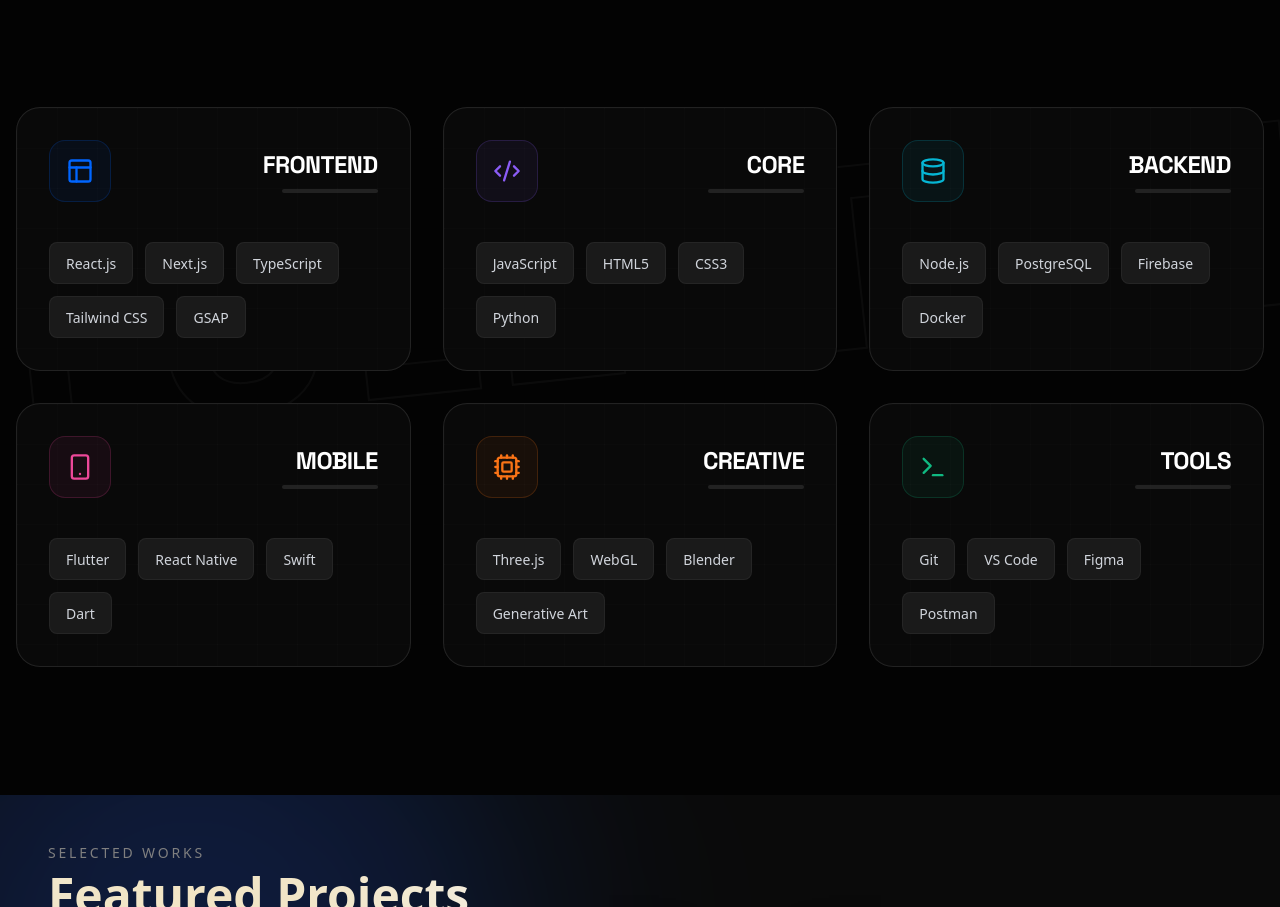
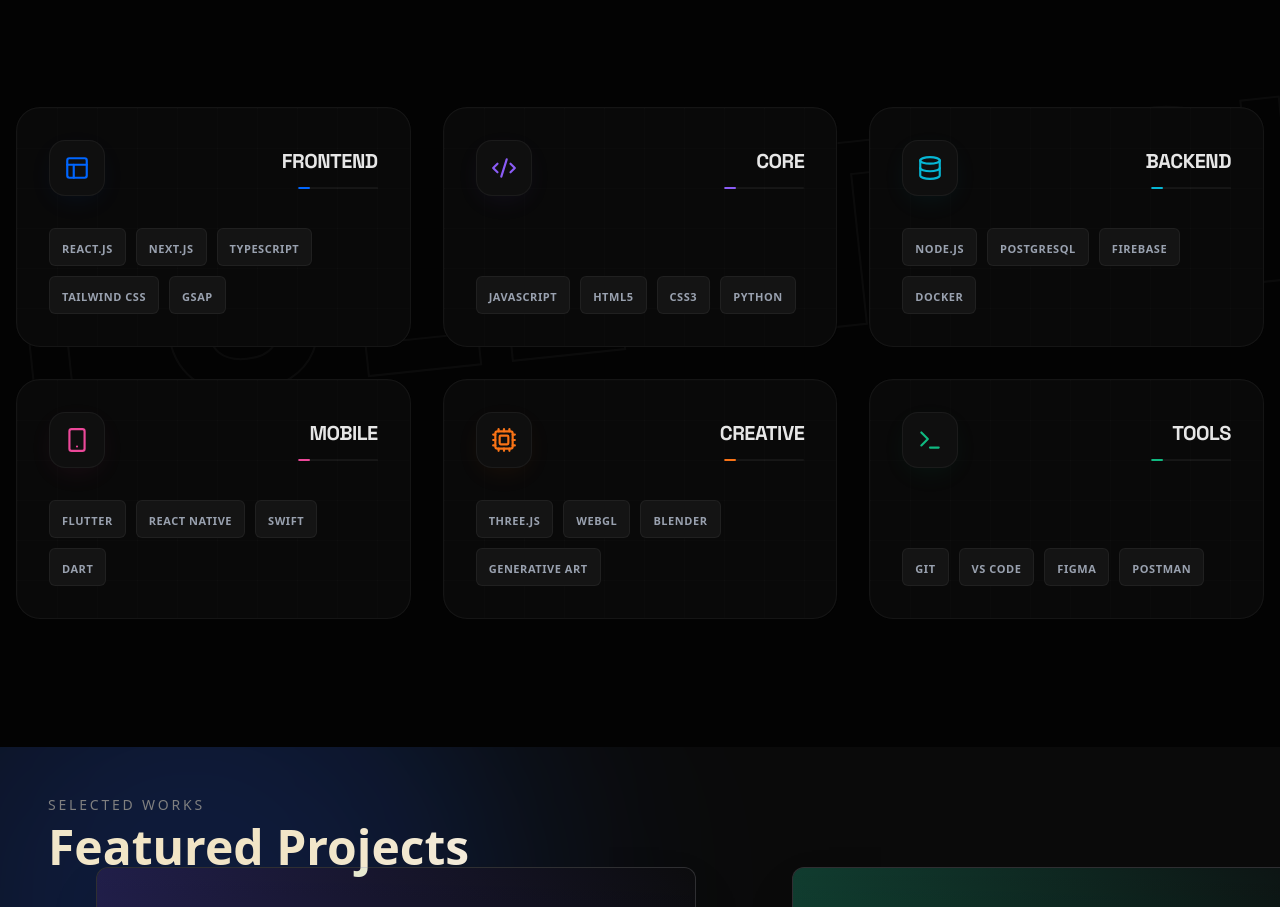
Before and after one commit to zouhair1tabeg/Portfolio-v2, a Next.js app: page / in a window 1280 px wide. Shown: the part 1851-2758 px from the top of the page. Built offline with nearby package versions, Linux system fonts and the light colour scheme.

Commit message:
style(skills): enhance 3d interactivity with glare effect and refined physics

```diff
--- a/src/components/sections/Skills.tsx
+++ b/src/components/sections/Skills.tsx
@@ -126,7 +126,7 @@
                     </div>
                     <h2 ref={titleRef} className="text-6xl md:text-8xl font-black tracking-tighter uppercase overflow-hidden" aria-label={titleText} style={{ fontFamily: "'Space Grotesk', sans-serif" }}>
                         {titleText.split("").map((char, i) => (
-                            <span key={i} className="char inline-block">{char}</span>
+                            <span key={i} className="char inline-block">{char === " " ? "\u00A0" : char}</span>
                         ))}
                     </h2>
                 </div>
@@ -143,26 +143,26 @@
     );
 }
 
-// ---- Sub Components ----
-
-// 3D Tilt Card with GSAP Parallax
+// 3D Tilt Card with GSAP Parallax & Glare
 function TiltCard({ category }: { category: any }) {
-    // We use Framer Motion for simple springs, but stick to the "gsap.quickTo" feel manually or via ref
     const cardRef = useRef<HTMLDivElement>(null);
-    const contentRef = useRef<HTMLDivElement>(null);
     const [hover, setHover] = useState(false);
 
     const x = useMotionValue(0);
     const y = useMotionValue(0);
 
-    const rotateX = useTransform(y, [-100, 100], [10, -10]);
-    const rotateY = useTransform(x, [-100, 100], [-10, 10]);
+    // Smoother, subtler rotation for "Heavy Premium" feel
+    const rotateX = useTransform(y, [-100, 100], [5, -5]);
+    const rotateY = useTransform(x, [-100, 100], [-5, 5]);
+
+    // Glare position (moves opposite to mouse)
+    const glareX = useTransform(x, [-100, 100], [100, 0]);
+    const glareY = useTransform(y, [-100, 100], [100, 0]);
 
     const handleMouseMove = (e: React.MouseEvent<HTMLDivElement>) => {
         if (!cardRef.current) return;
         const rect = cardRef.current.getBoundingClientRect();
 
-        // Center-based coordinates
         const offsetX = e.clientX - rect.left - rect.width / 2;
         const offsetY = e.clientY - rect.top - rect.height / 2;
 
@@ -179,7 +179,7 @@
     return (
         <motion.div
             ref={cardRef}
-            className="tilt-card relative group touch-none"
+            className="tilt-card relative group touch-none h-full"
             style={{
                 rotateX: rotateX,
                 rotateY: rotateY,
@@ -191,7 +191,7 @@
             onMouseLeave={handleMouseLeave}
         >
             {/* Card Container */}
-            <div className="relative h-full bg-[#0A0A0A]/90 border border-white/10 rounded-3xl p-8 overflow-hidden backdrop-blur-sm transition-colors duration-500 group-hover:border-white/20">
+            <div className="relative h-full bg-[#0A0A0A]/90 border border-white/5 rounded-3xl p-8 overflow-hidden backdrop-blur-md transition-colors duration-500 group-hover:border-white/20 group-hover:bg-[#0A0A0A]">
 
                 {/* 4. Connectivity Lines Background (SVG) */}
                 <div className="absolute inset-0 z-0 opacity-20 pointer-events-none">
@@ -200,15 +200,14 @@
                             <path d="M 40 0 L 0 0 0 40" fill="none" stroke="white" strokeWidth="0.5" opacity="0.3" />
                         </pattern>
                         <rect width="100%" height="100%" fill={`url(#grid-${category.id})`} />
-                        {/* Lit path on hover */}
                         <motion.path
                             d="M 0 40 Q 150 40 300 200"
                             stroke={category.color}
-                            strokeWidth="2"
+                            strokeWidth="1.5"
                             fill="none"
                             initial={{ pathLength: 0, opacity: 0 }}
-                            animate={{ pathLength: hover ? 1 : 0, opacity: hover ? 1 : 0 }}
-                            transition={{ duration: 1, ease: "easeInOut" }}
+                            animate={{ pathLength: hover ? 1 : 0, opacity: hover ? 0.8 : 0 }}
+                            transition={{ duration: 1.2, ease: "easeInOut" }}
                         />
                     </svg>
                 </div>
@@ -217,42 +216,58 @@
                 <div
                     className="absolute -inset-px opacity-0 group-hover:opacity-100 transition-opacity duration-500 pointer-events-none z-0"
                     style={{
-                        background: `radial-gradient(400px circle at top right, ${category.color}20, transparent 40%), radial-gradient(400px circle at bottom left, #222, transparent 40%)`
+                        background: `radial-gradient(500px circle at top right, ${category.color}15, transparent 50%), radial-gradient(400px circle at bottom left, rgba(255,255,255,0.03), transparent 40%)`
+                    }}
+                />
+
+                {/* 6. Dynamic Glare Effect */}
+                <motion.div
+                    className="absolute inset-0 z-10 pointer-events-none opacity-0 group-hover:opacity-100 transition-opacity duration-500 mix-blend-overlay"
+                    style={{
+                        background: `linear-gradient(120deg, transparent 30%, rgba(255,255,255,0.1) 50%, transparent 70%)`,
+                        x: glareX,
+                        y: glareY,
                     }}
                 />
 
                 {/* Content */}
-                <div ref={contentRef} className="relative z-10 flex flex-col gap-6" style={{ transform: "translateZ(30px)" }}>
+                <div className="relative z-20 flex flex-col gap-6 h-full justify-between" style={{ transform: "translateZ(30px)" }}>
 
                     {/* Header */}
                     <div className="flex items-center justify-between">
-                        <div className="p-4 rounded-2xl bg-white/5 border border-white/10 text-white" style={{ backgroundColor: `${category.color}10`, borderColor: `${category.color}30` }}>
-                            <category.icon size={28} style={{ color: category.color }} />
+                        <div className="p-3.5 rounded-2xl bg-[#0F0F0F] border border-white/5 shadow-2xl" style={{ boxShadow: `0 8px 30px -10px ${category.color}20` }}>
+                            <category.icon size={26} style={{ color: category.color }} />
                         </div>
                         <div className="text-right">
-                            <h3 className="text-2xl font-bold uppercase tracking-tight" style={{ fontFamily: "'Space Grotesk', sans-serif" }}>
+                            <h3 className="text-xl font-bold uppercase tracking-tight text-white/90" style={{ fontFamily: "'Space Grotesk', sans-serif" }}>
                                 {category.label}
                             </h3>
-                            <motion.div
-                                className="h-1 bg-white/10 rounded-full mt-2 w-24 ml-auto overflow-hidden"
-                            >
+                            {/* Animated Level Bar */}
+                            <div className="h-0.5 bg-white/5 rounded-full mt-3 w-20 ml-auto overflow-hidden">
                                 <motion.div
                                     className="h-full rounded-full"
                                     style={{ backgroundColor: category.color }}
                                     initial={{ width: 0 }}
-                                    animate={{ width: hover ? `${category.level}%` : 0 }}
-                                    transition={{ duration: 1, ease: "circOut" }}
+                                    animate={{ width: hover ? `${category.level}%` : "15%" }}
+                                    transition={{ duration: 1.5, ease: "circOut" }}
                                 />
-                            </motion.div>
+                            </div>
                         </div>
                     </div>
 
-                    {/* 6. Magnetic Chips */}
-                    <div className="flex flex-wrap gap-3 mt-4">
+                    {/* 7. Magnetic Chips with Stagger */}
+                    <motion.div
+                        className="flex flex-wrap gap-2.5 mt-2"
+                        initial="hidden"
+                        animate="visible"
+                        variants={{
+                            visible: { transition: { staggerChildren: 0.05 } }
+                        }}
+                    >
                         {category.skills.map((skill: string, idx: number) => (
                             <MagneticChip key={idx} text={skill} color={category.color} />
                         ))}
-                    </div>
+                    </motion.div>
 
                 </div>
             </div>
@@ -270,7 +285,8 @@
         const { left, top, width, height } = ref.current!.getBoundingClientRect();
         const middleX = clientX - (left + width / 2);
         const middleY = clientY - (top + height / 2);
-        setPosition({ x: middleX * 0.2, y: middleY * 0.2 });
+        // Reduced movement range for cleaner effect
+        setPosition({ x: middleX * 0.15, y: middleY * 0.15 });
     };
 
     const reset = () => setPosition({ x: 0, y: 0 });
@@ -284,15 +300,26 @@
             onMouseLeave={reset}
             animate={{ x, y }}
             transition={{ type: "spring", stiffness: 150, damping: 15, mass: 0.1 }}
-            className="group/chip relative overflow-hidden px-4 py-2 bg-[#1a1a1a] rounded-lg border border-white/5 cursor-pointer"
+            variants={{
+                hidden: { opacity: 0, y: 10 },
+                visible: { opacity: 1, y: 0 }
+            }}
+            className="group/chip relative overflow-hidden px-3 py-1.5 bg-[#141414] rounded-md border border-white/5 cursor-pointer backdrop-blur-sm"
         >
-            <span className="relative z-10 text-sm font-medium text-gray-300 group-hover/chip:text-white transition-colors">
+            <span className="relative z-10 text-[11px] font-semibold uppercase tracking-wider text-gray-400 group-hover/chip:text-white transition-colors">
                 {text}
             </span>
-            {/* Progress Bar Effect on Chip Hover */}
+
+            {/* Hover Fill Effect */}
             <div
-                className="absolute left-0 bottom-0 top-0 bg-white/5 w-full origin-left scale-x-0 group-hover/chip:scale-x-100 transition-transform duration-500 ease-out"
-                style={{ backgroundColor: `${color}20` }}
+                className="absolute inset-0 opacity-0 group-hover/chip:opacity-20 transition-opacity duration-300"
+                style={{ backgroundColor: color }}
+            />
+
+            {/* Bottom Highlight Line */}
+            <div
+                className="absolute bottom-0 left-0 h-[1px] w-full origin-left scale-x-0 group-hover/chip:scale-x-100 transition-transform duration-300"
+                style={{ backgroundColor: color }}
             />
         </motion.div>
     );
```
